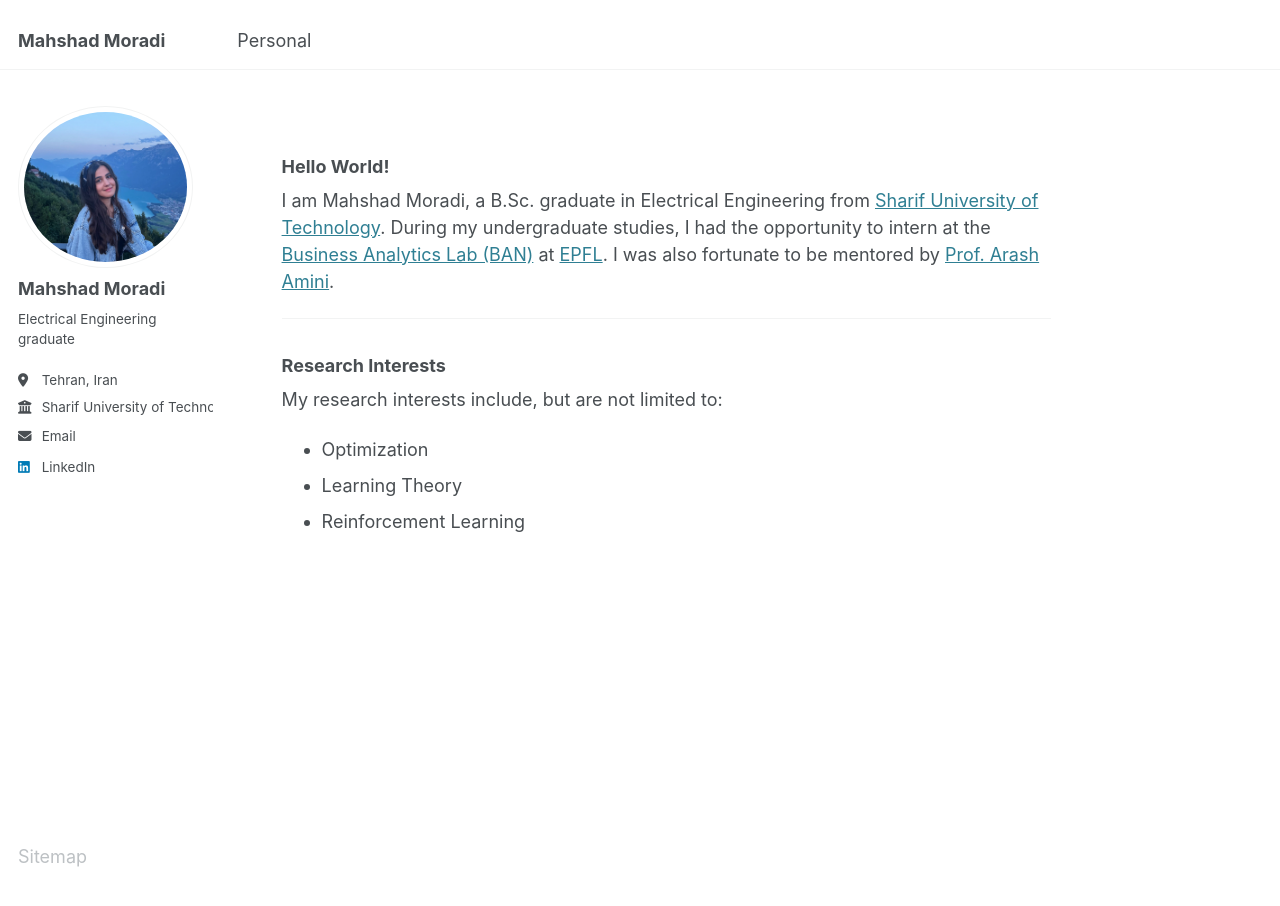
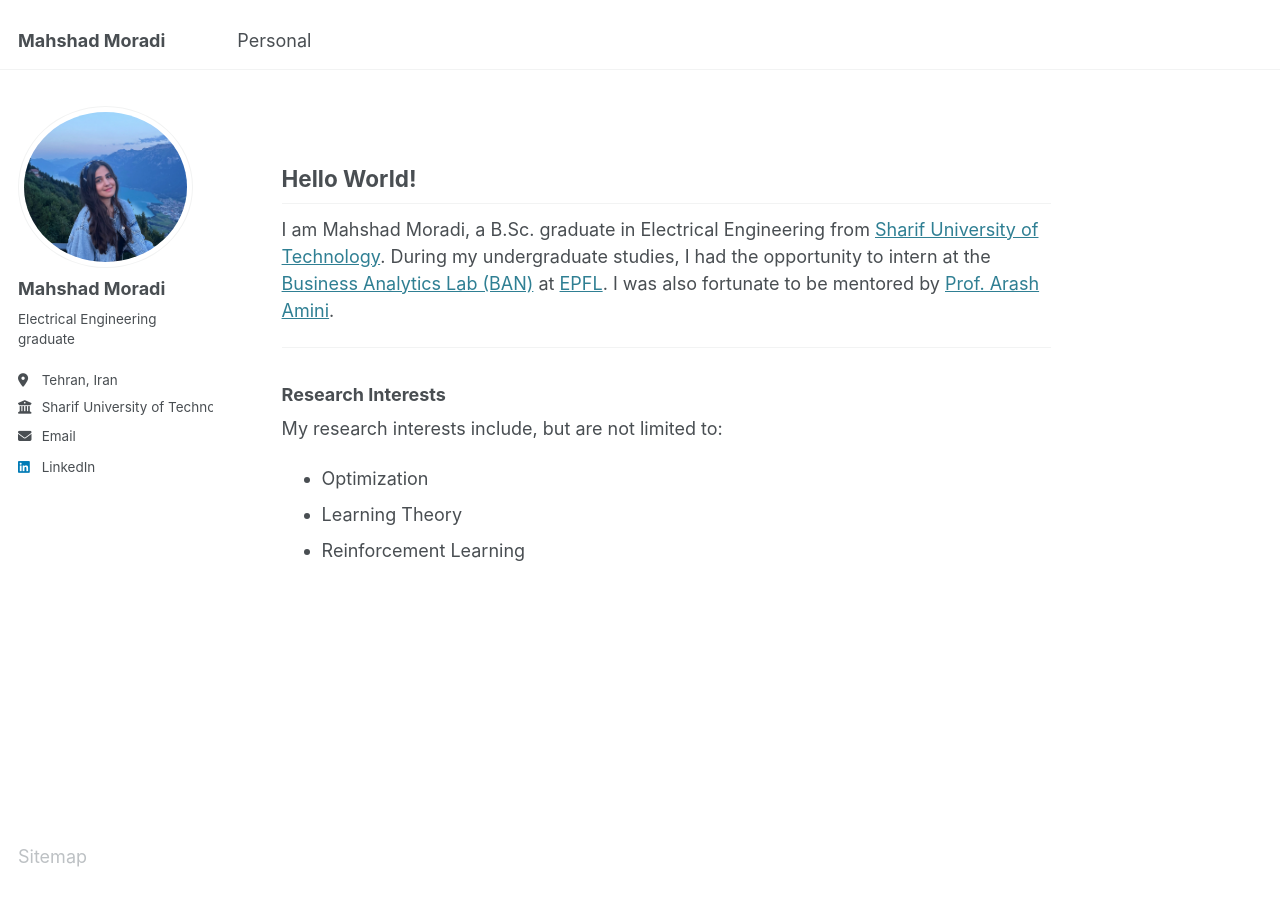
Before and after one commit to mahshadmoradi/mahshadmoradi.github.io, a Jekyll site: the page built from _pages/about.md, in a window 1280 px wide and 988 px high. Shown: the top 906 px of the window. Built offline with Jekyll 4.4.1, drawn with Linux system fonts in a browser that asks for light colours; a script that is not in the unit is left out.

```diff
--- a/_pages/about.md
+++ b/_pages/about.md
@@ -7,7 +7,7 @@ redirect_from:
   - /about.html
 ---
 
-### Hello World!
+## Hello World!
 
 I am Mahshad Moradi, a B.Sc. graduate in Electrical Engineering from [Sharif University of Technology](https://en.sharif.ir). During my undergraduate studies, I had the opportunity to intern at the [Business Analytics Lab (BAN)](https://www.epfl.ch/labs/ban/) at [EPFL](https://www.epfl.ch/en/). I was also fortunate to be mentored by [Prof. Arash Amini](https://scholar.google.com/citations?hl=en&user=3ekS0ucAAAAJ&view_op=list_works&sortby=pubdate).
 
```
